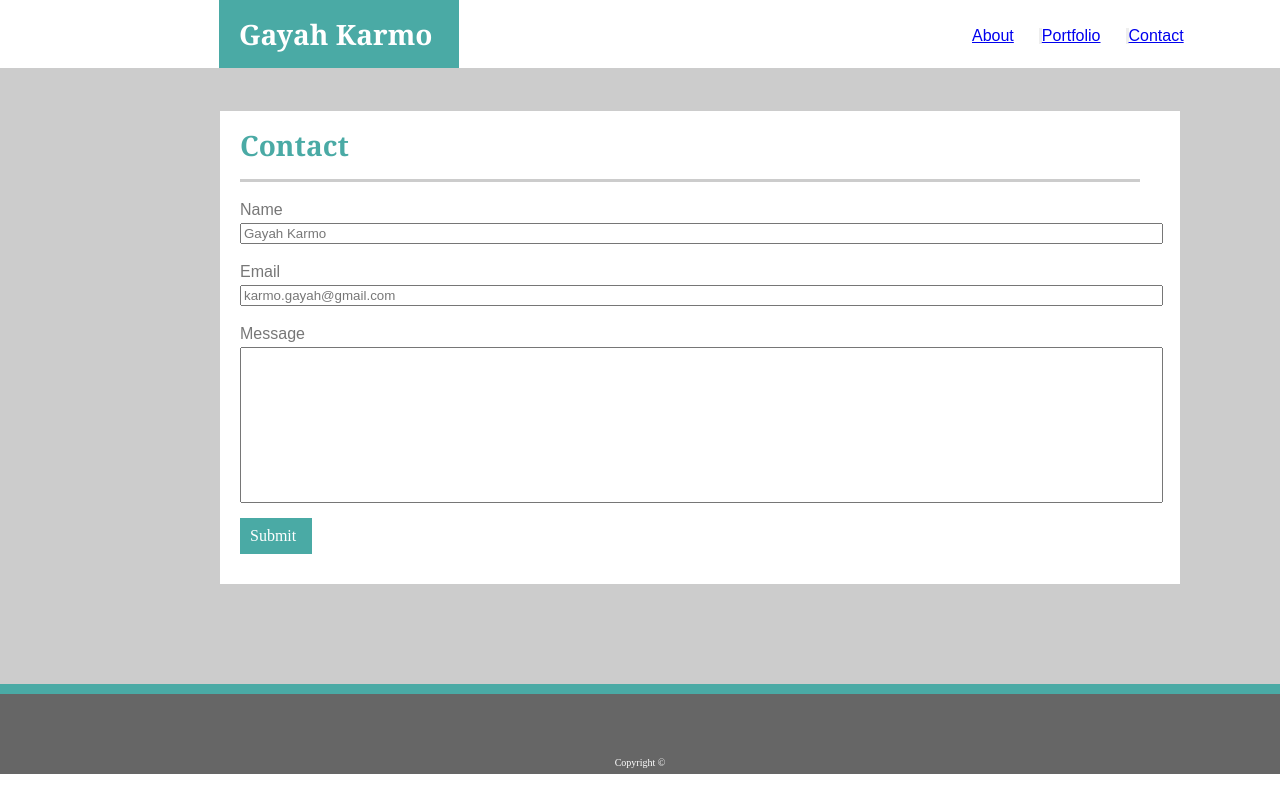
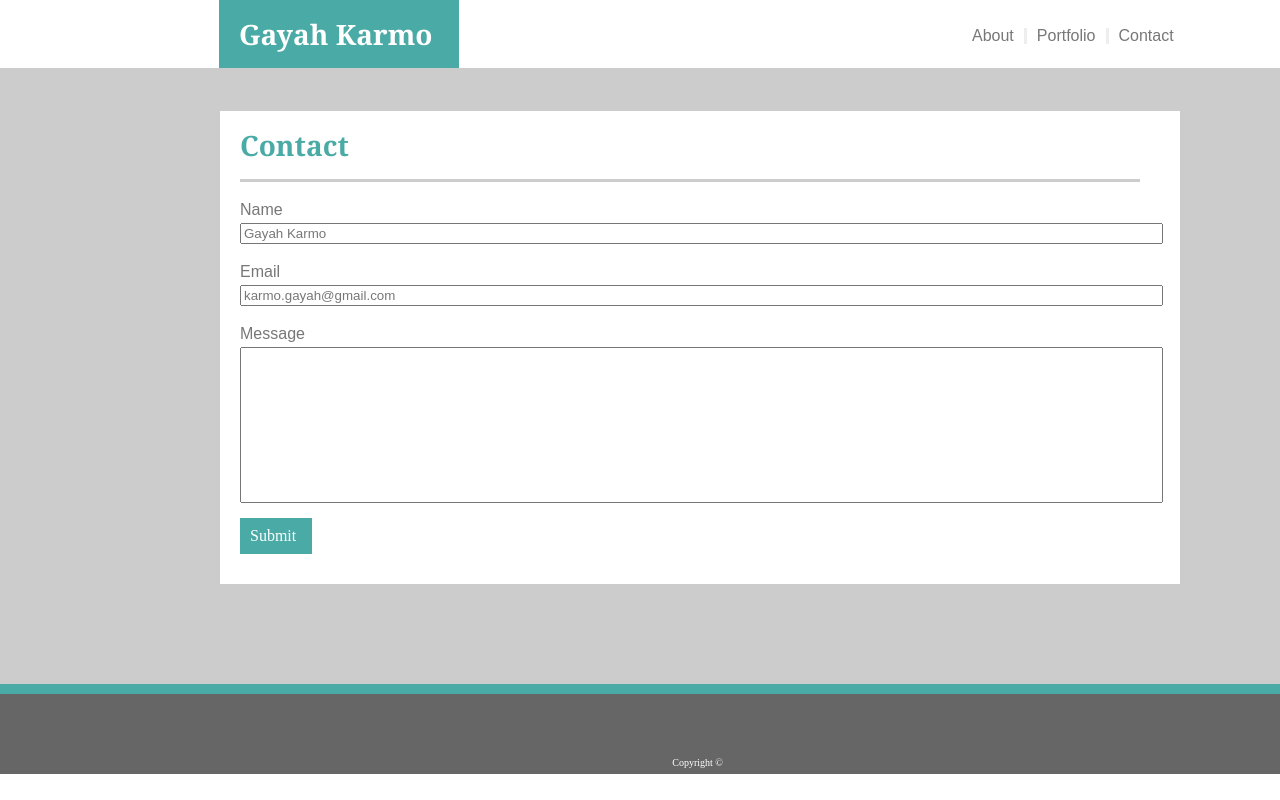
Before and after one commit to gkarmo/Basic-Portfolio, a plain HTML site: page contact.html in a window 1280 px wide. Shown: the top 800 px of the page. Drawn offline with Linux system fonts and the light colour scheme.

Commit message:
added new files

```diff
--- a/assets/css/style.css
+++ b/assets/css/style.css
@@ -5,7 +5,7 @@ header {
     background-color:#ffffff;
     border-bottom: solid #cccccc;
     height:68px;
-    width:100%;
+    width:109%;
 
 }
 
@@ -39,23 +39,27 @@ li {
 }
 
 #item1 {
-    color:#777777;
-    padding-right: 25px;
+    padding-right: 10px;
 
 }
 
 #item2 {
-    color:#777777;
-    padding-right: 25px;
+    padding-right: 10px;
+    padding-left: 10px;
     border-left:#eeeeee solid;
     border-right:#eeeeee solid;
 
 }
 
 #item3 {
-    color:#777777;
+    padding-left:10px;
 
 
+}
+
+.list-link {
+    color:#777777;
+    text-decoration:none;
 }
 
 .main-content {
@@ -99,7 +103,7 @@ footer {
     background-color: #666666;
     border-top: solid #4aaaa5 10px;
     height:80px;
-    width:100%;
+    width:109%;
 }
 
 .foot-text {
--- a/contact.html
+++ b/contact.html
@@ -16,9 +16,9 @@
         </section>
         <section class="Nav">
             <ul>
-                <li id="item1"><a href="index.html">About</a></li>
-                <li id="item2"><a href="portfolio.html">Portfolio</a></li>
-                <li id="item3"><a href="contact.html">Contact</a></li>
+                <li id="item1"><a class="list-link" href="index.html">About</a></li>
+                <li id="item2"><a class="list-link" href="portfolio.html">Portfolio</a></li>
+                <li id="item3"><a class="list-link" href="contact.html">Contact</a></li>
             </ul>
         </section>
      </header>
```
Also changed, not shown: index.html (+3 -3 lines), portfolio.html (+3 -3 lines).
